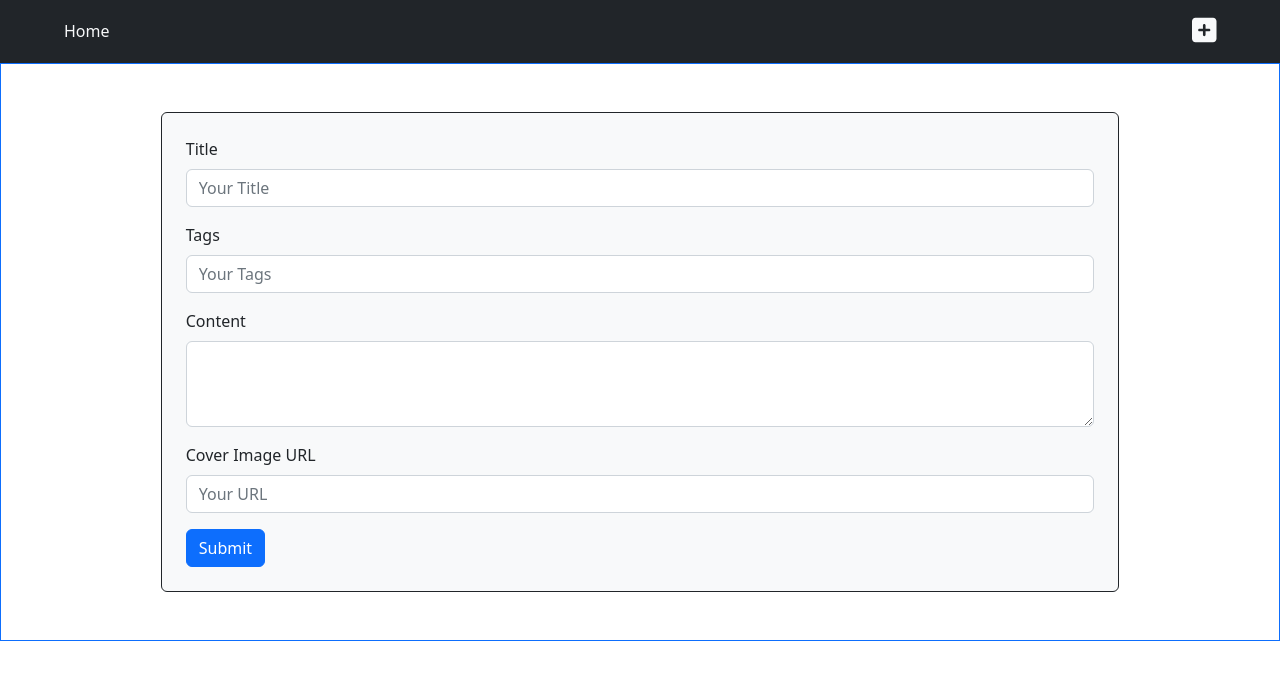
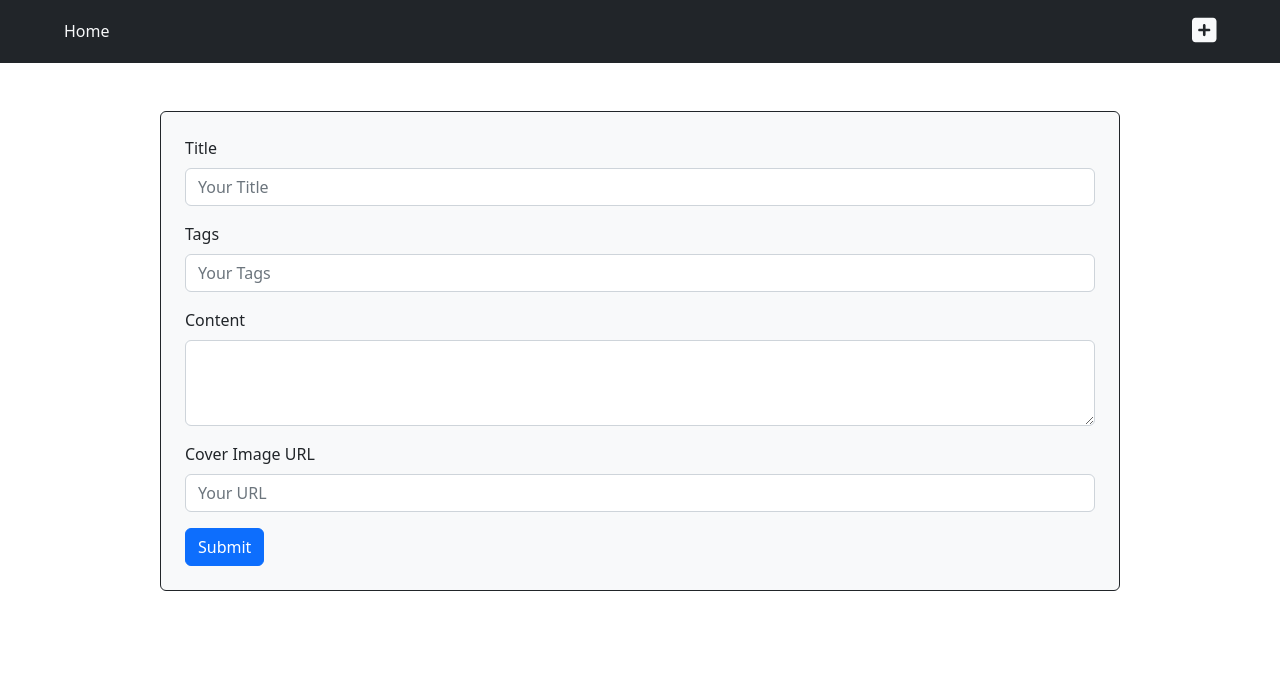
Before and after one commit to tfenaroli/dartmouth-cs52-lab4, a React (Vite) app: page /posts/new in a window 1280 px wide. Shown: the top 680 px of the page. Built offline with nearby package versions, Linux system fonts and the light colour scheme.

Commit message:
style fixes

```diff
--- a/src/components/NewPostScreen.jsx
+++ b/src/components/NewPostScreen.jsx
@@ -14,7 +14,7 @@ export default function NewPostScreen() {
   const dispatch = useDispatch();
 
   return (
-    <div className="border border-primary d-flex justify-content-center">
+    <div className="d-flex justify-content-center">
       <div className="d-flex flex-column w-75 border border-dark rounded bg-light p-4 my-5">
         <Form>
           <Form.Group className="mb-3">
--- a/src/components/PostScreen.jsx
+++ b/src/components/PostScreen.jsx
@@ -31,7 +31,7 @@ export default function PostScreen() {
   }, [post]);
 
   return (
-    <div className="border border-primary d-flex justify-content-center">
+    <div className="d-flex justify-content-center">
       <div className="d-flex flex-column w-75 border border-dark rounded bg-light p-4 my-5">
         <Image fluid className="w-50 align-self-center" src={post.coverUrl} />
         <div className="d-flex justify-content-end my-2">
```
